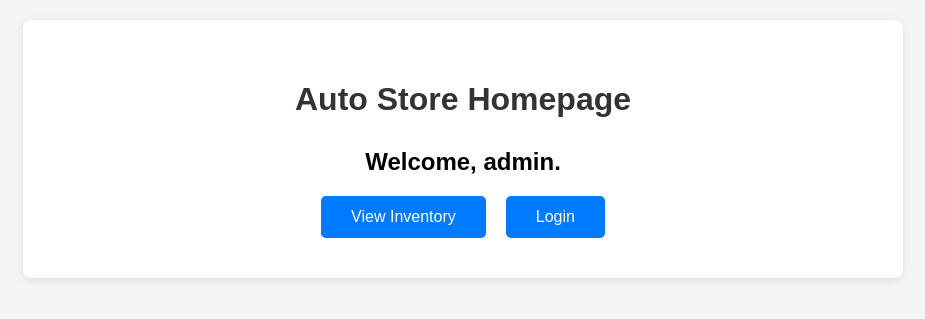
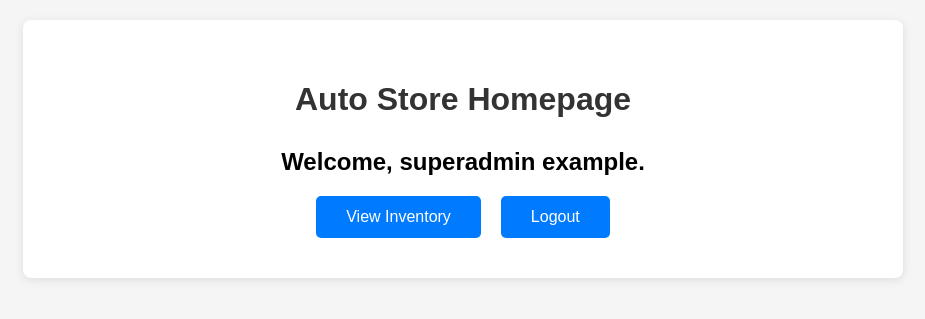
Before and after one commit to Yessica-C/CSCE4350, a Django app: page / in a window 1280 px wide. Shown: the top 319 px of the page, without its empty margins (177-1102 px from the left). Run offline with Django 5.2, Linux system fonts and the light colour scheme; a user stored in the database is signed in.

Commit message:
logout functionality

```diff
--- a/projectdir/auto_store/inventory/templates/inventory/homepage.html
+++ b/projectdir/auto_store/inventory/templates/inventory/homepage.html
@@ -47,10 +47,20 @@
 <body>
     <div class="container">
         <h1>Auto Store Homepage</h1>
-        <h2>Welcome, {{ user.username }}.</h2>
+
+        {% if user and user.is_authenticated %}
+            <h2>Welcome, {{ user.first_name }} {{ user.last_name }}.</h2>
+        {% else %}
+            <h2>Welcome, guest.</h2>
+        {% endif %}
+
         <div class="nav-links">
             <a href="/inventory/">View Inventory</a>
-            <a href="/login/">Login</a>
+            {% if user and user.is_authenticated %}
+                <a href="/logout/">Logout</a>
+            {% else %}
+                <a href="/login/">Login</a>
+            {% endif %}
         </div>
     </div>
 </body>
--- a/projectdir/auto_store/inventory/urls.py
+++ b/projectdir/auto_store/inventory/urls.py
@@ -9,5 +9,6 @@ urlpatterns = [
 	path('inventory/items/<int:item_id>/', views.item_zoom, name="item_zoom"),
     path('inventory/purchase_orders/', views.all_pos, name="purchase_order_overview"),
 	path('inventory/purchase_orders/<int:po_num>/', views.po_zoom, name="po_zoom"),
-    path('login/', views.login, name="login"),
+    path('login/', views.login_view, name="login"),
+    path('logout/', views.logout_view, name="logout"),
 ]
--- a/projectdir/auto_store/inventory/views.py
+++ b/projectdir/auto_store/inventory/views.py
@@ -1,9 +1,9 @@
 from django.shortcuts import get_object_or_404, render
 from django.http import Http404
+from django.contrib.auth import logout, login
 from .models import Item, Location
 from .utils import quantity_on_hand, quantity_on_hand_by_location
 from .utils import get_full_po, get_po_number_list
-
 
 # hello world page
 
@@ -55,8 +55,12 @@ def item_zoom(request, item_id):
         })
     return render(request, 'inventory/item_zoom.html', {'item': item, 'loc_table': loc_table, 'total_quantity': quantity_on_hand(item_id)})
 
-def login(request):
+def login_view(request):
     return render(request, 'inventory/login.html')
+
+def logout_view(request):
+    logout(request)
+    return render(request, 'inventory/logout.html')
 
 def po_zoom(request, po_num):
     po_table = get_full_po(po_num)
```
Also changed, not shown: projectdir/auto_store/inventory/templates/inventory/logout.html (added, +10 -0 lines), projectdir/auto_store/db.sqlite3.
